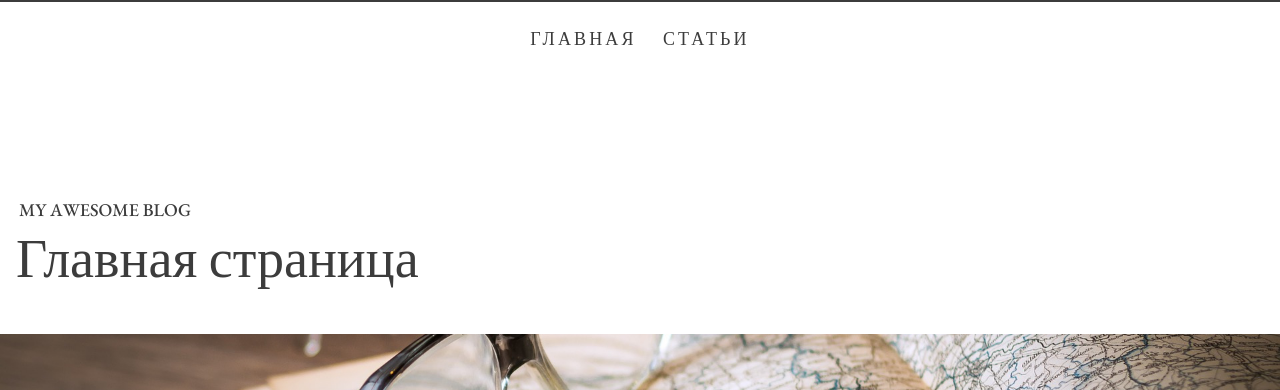
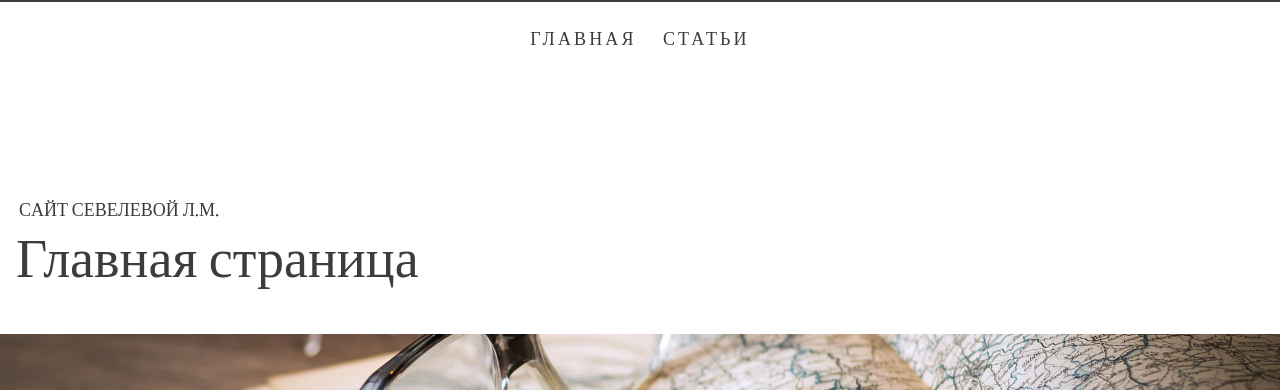
Before and after one commit to seveleva/seveleva, a Jekyll site: the page built from index.md, in a window 1280 px wide. Shown: the top 390 px of the page. Built offline with Jekyll 4.4.1, drawn with Linux system fonts in a browser that asks for light colours; some of the changed lines change nothing that is shown.

Commit message:
Update _config.yml

```diff
--- a/_config.yml
+++ b/_config.yml
@@ -1,11 +1,13 @@
-title: My Awesome Blog
-author: GitHub User
-email: your-email@domain.com
+title: Сайт Севелевой Л.М.
+author: Севелева Людмила Михайловна
+email: sevlm@tut.by
 description: > # this means to ignore newlines until "baseurl:"
-  Write an awesome description for your new site here. You can edit this
-  line in _config.yml. It will appear in your document head meta (for
-  Google search results) and in your feed.xml site description.
-# baseurl: "/jekyll-theme-kagami"
+  Сайт Севелевой Людмилы Михайловны — педагога из Беларуси.
+
+  Аффилиация: ордена Трудового Красного Знамени гимназия №50 г.Минска
+
+  Педагогические материалы, статьи, контакты.
+baseurl: "seveleva.com"
 lang: en # site language (en/ja/zh-Hans/zh-Hant)
 color_scheme: github # this specifies color scheme for syntax highlighting
 github_username: kamikat
```
